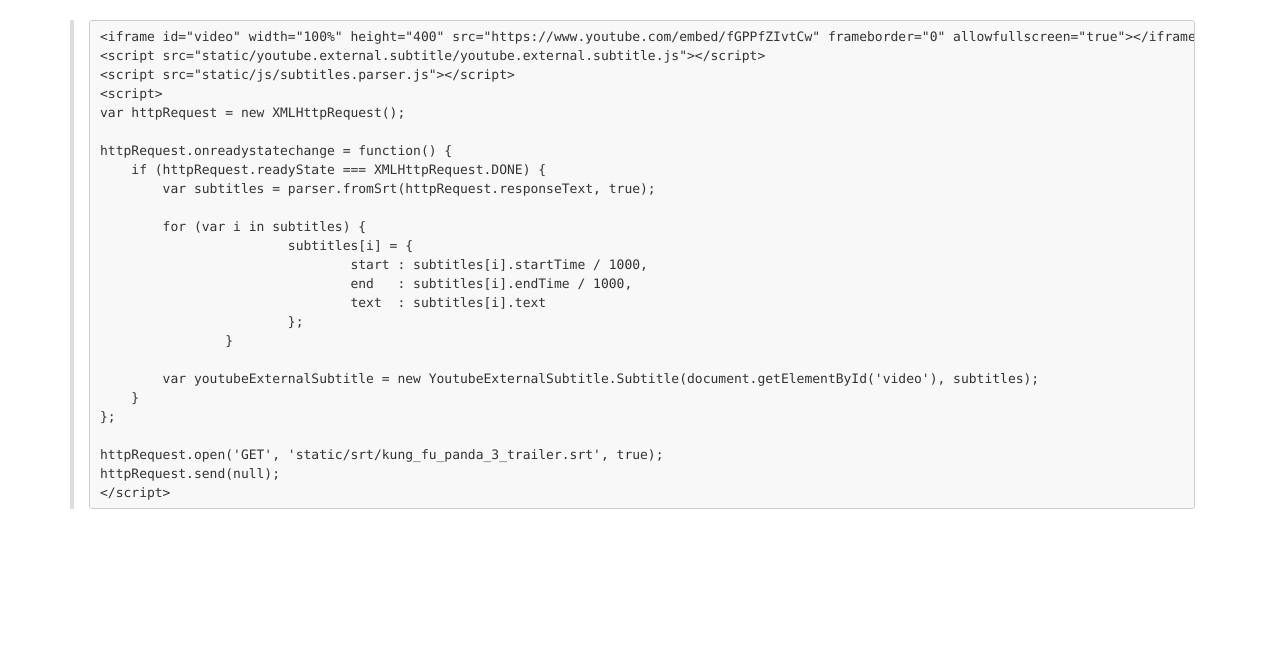
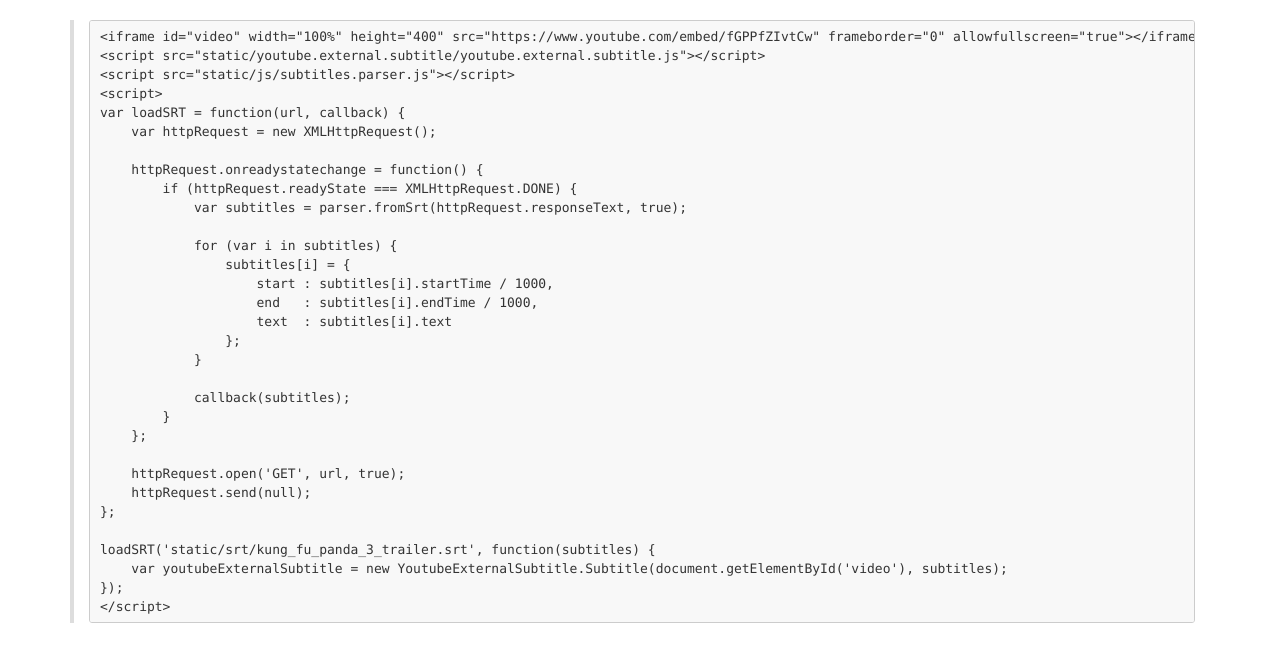
Before and after one commit to siloor/youtube.external.subtitle, a website: page docs/examples/srt/index.html in a window 1280 px wide. Shown: the part 577-1238 px from the top of the page. Before the commit the page ends 1131 px from the top, so only its background shows below. Drawn offline with Linux system fonts and the light colour scheme; files that its build step writes are made by us from their sources; no server answers.

Commit message:
Use loadSRT method everywhere by the examples

```diff
--- a/docs/examples/srt/index.html
+++ b/docs/examples/srt/index.html
@@ -41,6 +41,7 @@
     <script src="static/youtube.external.subtitle/youtube.external.subtitle.js"></script>
     <script src="static/js/subtitles.parser.js"></script>
     <script>
+        var loadSRT = function(url, callback) {
             var httpRequest = new XMLHttpRequest();
 
             httpRequest.onreadystatechange = function() {
@@ -55,17 +56,23 @@
                         };
                     }
 
-                var youtubeExternalSubtitle = new YoutubeExternalSubtitle.Subtitle(document.getElementById('video'), subtitles);
+                    callback(subtitles);
                 }
             };
 
-        httpRequest.open('GET', 'static/srt/kung_fu_panda_3_trailer.srt', true);
+            httpRequest.open('GET', url, true);
             httpRequest.send(null);
+        };
+
+        loadSRT('static/srt/kung_fu_panda_3_trailer.srt', function(subtitles) {
+            var youtubeExternalSubtitle = new YoutubeExternalSubtitle.Subtitle(document.getElementById('video'), subtitles);
+        });
     </script>
     <blockquote><pre>&lt;iframe id=&quot;video&quot; width=&quot;100%&quot; height=&quot;400&quot; src=&quot;https://www.youtube.com/embed/fGPPfZIvtCw&quot; frameborder=&quot;0&quot; allowfullscreen=&quot;true&quot;&gt;&lt;/iframe&gt;
 &lt;script src=&quot;static/youtube.external.subtitle/youtube.external.subtitle.js&quot;&gt;&lt;/script&gt;
 &lt;script src=&quot;static/js/subtitles.parser.js&quot;&gt;&lt;/script&gt;
 &lt;script&gt;
+var loadSRT = function(url, callback) {
     var httpRequest = new XMLHttpRequest();
 
     httpRequest.onreadystatechange = function() {
@@ -80,12 +87,17 @@ httpRequest.onreadystatechange = function() {
                 };
             }
 
-        var youtubeExternalSubtitle = new YoutubeExternalSubtitle.Subtitle(document.getElementById('video'), subtitles);
+            callback(subtitles);
         }
     };
 
-httpRequest.open('GET', 'static/srt/kung_fu_panda_3_trailer.srt', true);
+    httpRequest.open('GET', url, true);
     httpRequest.send(null);
+};
+
+loadSRT('static/srt/kung_fu_panda_3_trailer.srt', function(subtitles) {
+    var youtubeExternalSubtitle = new YoutubeExternalSubtitle.Subtitle(document.getElementById('video'), subtitles);
+});
 &lt;/script&gt;
 </pre></blockquote>
 </div>
```
Also changed, not shown: docs/examples/moresrtsubtitles/index.html (indentation only). Lines whose indentation alone changed are shown as unchanged.
